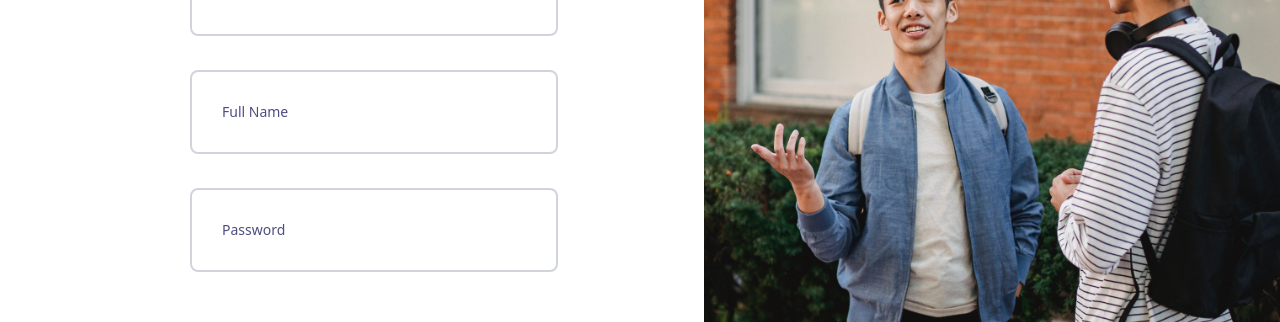
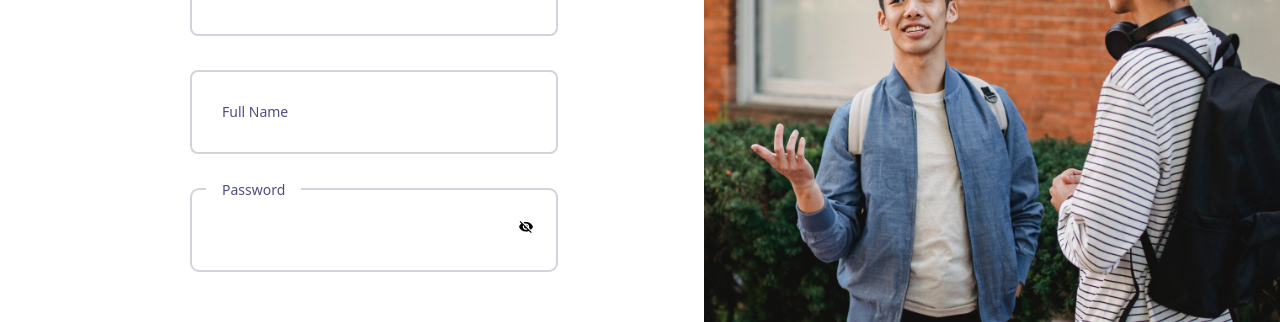
Before and after one commit to nabilislam11/chat2406, a React (Vite) app: page / in a window 1280 px wide. Shown: the part 252-574 px from the top of the page. Built offline with nearby package versions, Linux system fonts and the light colour scheme.

Commit message:
registration frome fill up

```diff
--- a/package.json
+++ b/package.json
@@ -15,6 +15,7 @@
     "flowbite-react": "^0.11.8",
     "react": "^19.1.0",
     "react-dom": "^19.1.0",
+    "react-icons": "^5.5.0",
     "tailwindcss": "^4.1.10"
   },
   "devDependencies": {
--- a/src/App.jsx
+++ b/src/App.jsx
@@ -3,9 +3,68 @@ import reactLogo from './assets/react.svg'
 import viteLogo from '/vite.svg'
 import './App.css'
 import registration from './assets/registration.png'
+import { IoEyeSharp } from "react-icons/io5";
+import { IoMdEyeOff } from "react-icons/io";
 
 function App() {
+  const [email, setEmail] = useState("")
+  const [fullname, setFullname] = useState("")
+  const [password, setPassword] = useState("")
+  const [show, setshow] = useState("")
 
+  const [emailErr, setEmailErr] = useState("")
+  const [fullNamErr, setFullnameerr] = useState("")
+  const [passwordErr, setPassworderr] = useState("")
+
+
+  const handleEmail = (e) => {
+    setEmail(e.target.value);
+    setEmailErr("")
+
+
+  }
+  const handleFullname = (e) => {
+    setFullname(e.target.value)
+    setFullnameerr("")
+
+  }
+  const handlePassword = (e) => {
+    setPassword(e.target.value);
+    setPassworderr("")
+  }
+  const handleRegistration = () => {
+    console.log(email);
+    console.log(fullname);
+    console.log(password);
+
+
+    if (!email) {
+      setEmailErr("Enter your email");
+    }else{
+      if (!/^\w+([\.-]?\w+)*@\w+([\.-]?\w+)*(\.\w{2,3})+$/.test(email)) {
+       setEmailErr("Enter your valid email");
+
+      }
+
+
+    }
+
+    if (!fullname) {
+
+      setFullnameerr("Enter your fullname")
+
+    }
+    if (!password) {
+      setPassworderr("Enter your proper password");
+
+
+    }
+    if (email && fullname && password){
+      console.log("Registration done");
+
+    }
+
+  }
 
   return (
     <div className='flex flex-wrap '>
@@ -14,22 +73,33 @@ function App() {
         <p className='font-reguler  font-nunito text-[20px] text-black/50 '>Free register and you can enjoy it</p>
 
         <div className="mt-[60px]">
-          <div class="relative my-[34px]">
-            <input type="text" id="floating_outlined2" className="block px-[26px] py-[26px] xl:w-[368px] text-xl text-secondary font-semibold bg-transparent rounded-lg border-2 border-gray-300 appearance-none   focus:outline-none focus:ring-0 focus:border-secondary/30 peer" placeholder=" " />
+          <div class="relative my-[34px] w-[368px]">
+            <input onChange={handleEmail} type="email" id="floating_outlined2" className="block px-[26px] py-[26px] xl:w-[368px] text-xl text-secondary font-semibold bg-transparent rounded-lg border-2 border-gray-300 appearance-none   focus:outline-none focus:ring-0 focus:border-secondary/30 peer" placeholder=" " />
+            <p className='bg-red-500 text-white mt-0.5 rounded-lg w-[298px] px-4 '>{emailErr}</p>
             <label for="floating_outlined2" class="absolute text-sm text-secondary/70 duration-300 transform  -translate-y-4 top-2 z-10 origin-[0] bg-white  px-4 peer-focus:px-4 peer-focus:text-secondary/70  peer-placeholder-shown:scale-100 peer-placeholder-shown:-translate-y-1/2 peer-placeholder-shown:top-1/2 peer-focus:top-2  peer-focus:-translate-y-4 rtl:peer-focus:translate-x-2/5 rtl:peer-focus:left-auto start-4">Email Addresh</label>
           </div>
 
 
-          <div class="relative my-[34px]">
-            <input type="text" id="floating_outlined2" className="block px-[26px] py-[26px] xl:w-[368px] text-xl text-secondary font-semibold bg-transparent rounded-lg border-2 border-gray-300 appearance-none   focus:outline-none focus:ring-0 focus:border-secondary/30 peer" placeholder=" " />
+          <div class="relative my-[34px] w-[368px]">
+            <input onChange={handleFullname} type="text" id="floating_outlined2" className="block px-[26px] py-[26px] xl:w-[368px] text-xl text-secondary font-semibold bg-transparent rounded-lg border-2 border-gray-300 appearance-none   focus:outline-none focus:ring-0 focus:border-secondary/30 peer" placeholder=" " />
+            <p className='bg-red-500 text-white mt-0.5 rounded-lg w-[298px] px-4 '>{fullNamErr}</p>
             <label for="floating_outlined2" class="absolute text-sm text-secondary/70 duration-300 transform  -translate-y-4 top-2 z-10 origin-[0] bg-white  px-4 peer-focus:px-4 peer-focus:text-secondary/70  peer-placeholder-shown:scale-100 peer-placeholder-shown:-translate-y-1/2 peer-placeholder-shown:top-1/2 peer-focus:top-2  peer-focus:-translate-y-4 rtl:peer-focus:translate-x-2/5 rtl:peer-focus:left-auto start-4">Full Name</label>
           </div>
-             <div class="relative my-[34px]">
-            <input type="text" id="floating_outlined2" className="block px-[26px] py-[26px] xl:w-[368px] text-xl text-secondary font-semibold bg-transparent rounded-lg border-2 border-gray-300 appearance-none   focus:outline-none focus:ring-0 focus:border-secondary/30 peer" placeholder=" " />
-            <label for="floating_outlined2" class="absolute text-sm text-secondary/70 duration-300 transform  -translate-y-4 top-2 z-10 origin-[0] bg-white  px-4 peer-focus:px-4 peer-focus:text-secondary/70  peer-placeholder-shown:scale-100 peer-placeholder-shown:-translate-y-1/2 peer-placeholder-shown:top-1/2 peer-focus:top-2  peer-focus:-translate-y-4 rtl:peer-focus:translate-x-2/5 rtl:peer-focus:left-auto start-4">Password</label>
+          <div class="relative my-[34px] w-[368px]">
+            <input onChange={handlePassword} className=' text-xl py-[26px] px-[26px] border-2  border-gray-300 appearance-none rounded-[9px] focus:outline-none focus:border-secondary/30 peer xl:w-[368px]' type= {show ? "text" : "password"} />
+            {
+              show ?
+                <IoEyeSharp onClick={()=>setshow(!show)} className='absolute top-[31px] right-[24px] cursor-pointer ' />
+                :
+                <IoMdEyeOff onClick={()=>setshow(!show)} className='absolute top-[31px] right-[24px] cursor-pointer ' />
+            }
+
+            <p className='bg-red-500 text-white mt-0.5 rounded-lg w-[298px] px-4 '>{passwordErr}</p>
+            <label class="absolute text-sm text-secondary/70 duration-300 transform  -translate-y-4 top-2 z-10 origin-[0] bg-white  px-4 peer-focus:px-4 peer-focus:text-secondary/70  peer-placeholder-shown:scale-100 peer-placeholder-shown:-translate-y-1/2 peer-placeholder-shown:top-1/2 peer-focus:top-2  peer-focus:-translate-y-4 rtl:peer-focus:translate-x-2/5 rtl:peer-focus:left-auto start-4">Password</label>
           </div>
+
           <div className="w-[368px] text-center ">
-            <button className=' w-full font-semibold font-nunito text-[20px text-white py-[20px]  px-[150px] bg-black rounded-[86px] mt-[51px]  ' >Sign up</button>
+            <button onClick={handleRegistration} className=' w-full font-semibold font-nunito text-[20px text-white py-[20px]  px-[150px] bg-black rounded-[86px] mt-[51px]  ' >Sign up</button>
             <p className='font-reguler font-primary text-[13px] text-secondary  pt-[35px]'>Already  have an account ?<span className='text-orange-500 font-bold cursor-pointer'>Sign In</span> </p>
 
           </div>
```
Also changed, not shown: 1 other file (tests, documents, lock files or other folders).
